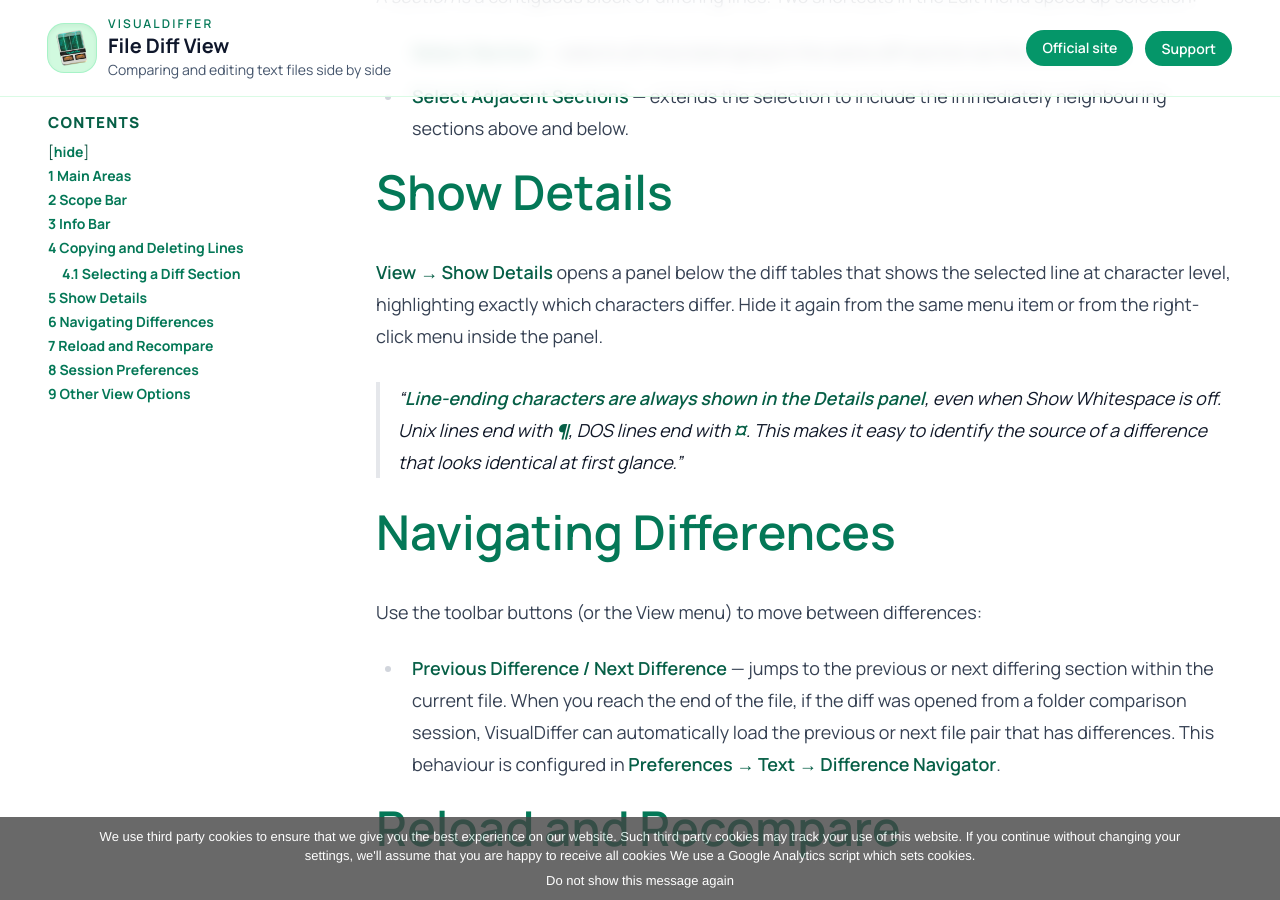
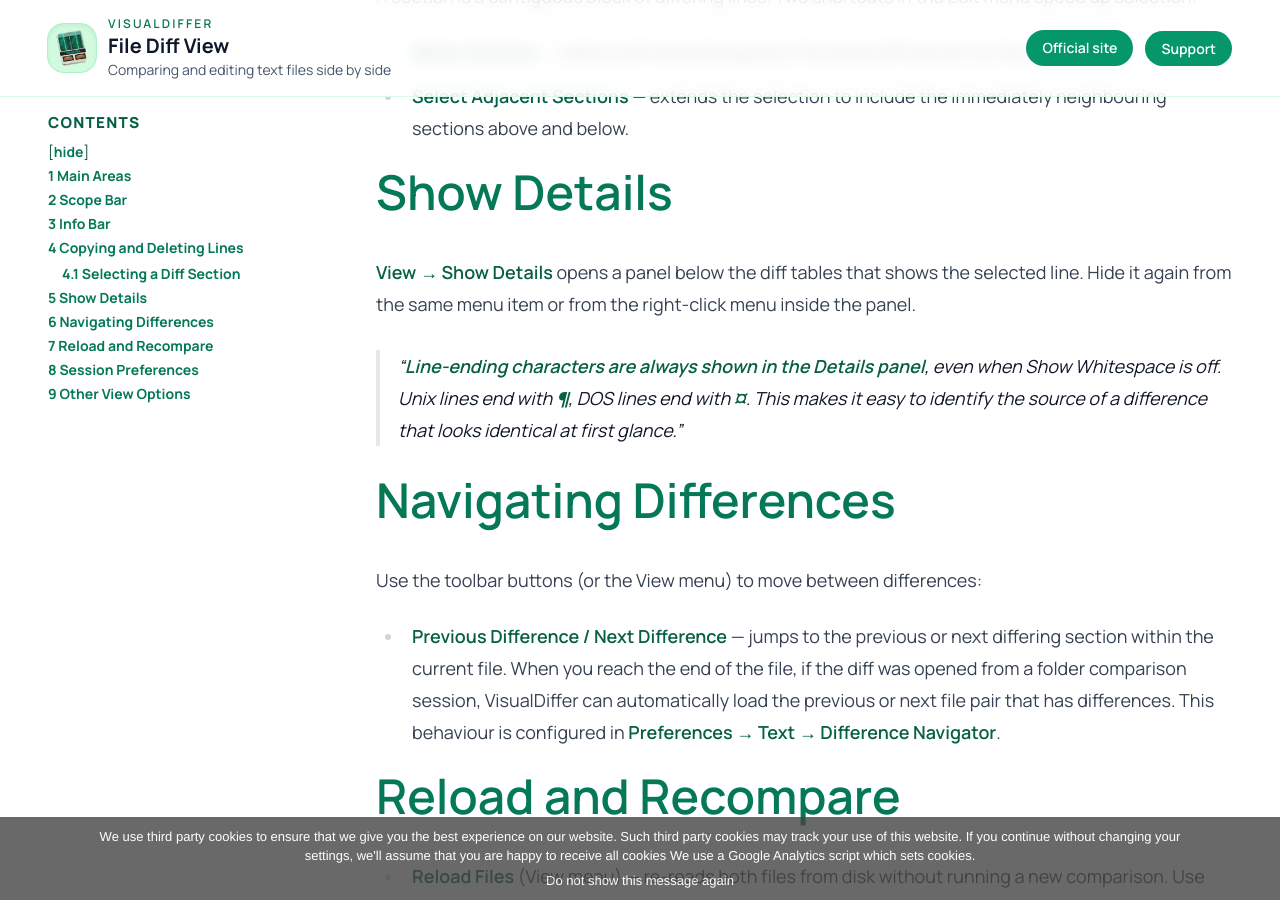
Before and after one commit to visualdiffer/visualdiffer.github.com, a Jekyll site: the page built from fileDiff.md, in a window 1280 px wide and 900 px high, scrolled down 2358 px. Built offline with Jekyll 4.4.1, drawn with Linux system fonts in a browser that asks for light colours.

Commit message:
fix: remove incorrect documentation

```diff
--- a/fileDiff.md
+++ b/fileDiff.md
@@ -82,7 +82,7 @@ A *section* is a contiguous block of differing lines. Two shortcuts in the Edit
 
 # [Show Details](#show_details)
 
-**View → Show Details** opens a panel below the diff tables that shows the selected line at character level, highlighting exactly which characters differ. Hide it again from the same menu item or from the right-click menu inside the panel.
+**View → Show Details** opens a panel below the diff tables that shows the selected line. Hide it again from the same menu item or from the right-click menu inside the panel.
 
 > **Line-ending characters are always shown in the Details panel**, even when Show Whitespace is off. Unix lines end with **¶**, DOS lines end with **¤**. This makes it easy to identify the source of a difference that looks identical at first glance.
 
```
